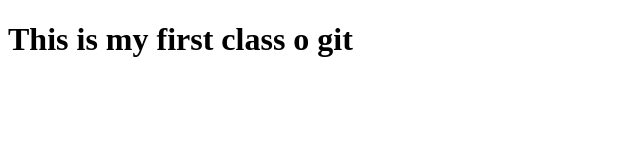
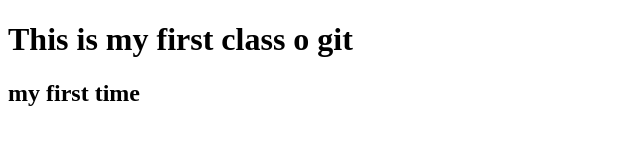
Before and after one commit to Saifur-Rahman-Shakib/Github, a plain HTML site: page index.html in a window 1280 px wide. Shown: the whole page, without its empty margins (0-640 px from the left). Drawn offline with Linux system fonts and the light colour scheme.

Commit message:
third commit

```diff
--- a/index.html
+++ b/index.html
@@ -8,5 +8,6 @@
 </head>
 <body>
     <h1>This is my first class o git</h1>
+    <h2>my first time</h2>
 </body>
 </html>
```
